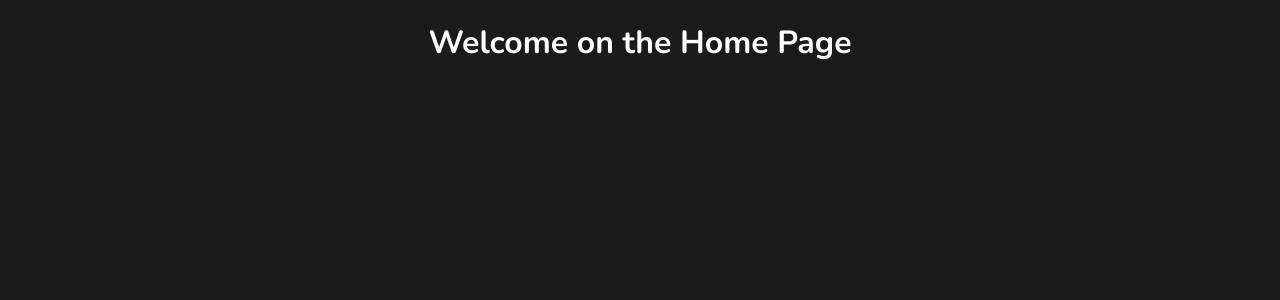
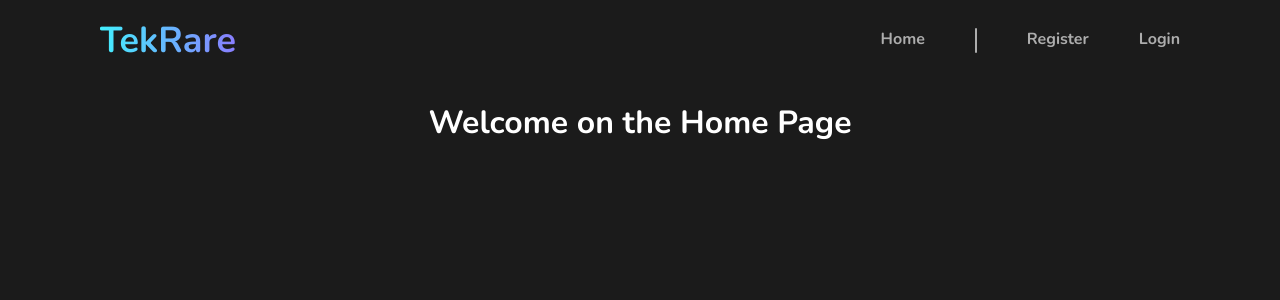
Before and after one commit to tekrare/front, a React (Create React App) app: page / in a window 1280 px wide. Shown: the top 300 px of the page. Built offline with nearby package versions, Linux system fonts and the light colour scheme.

Commit message:
feat(home): add Header component and use it in Home page

```diff
--- /dev/null
+++ b/src/components/Header/index.css
@@ -0,0 +1,34 @@
+.header {
+  display: flex;
+  flex-direction: row;
+  margin-left: 100px;
+  margin-right: 100px;
+  height: 80px;
+  align-items: center;
+}
+
+.header-logo {
+  font-size: 36px;
+  background: -webkit-linear-gradient(1turn, #43F0FE, #897DFE);
+  -webkit-background-clip: text;
+  -webkit-text-fill-color: transparent;
+}
+
+.header-menu {
+  margin-right: 0;
+  margin-left: auto;
+  display: flex;
+  flex-direction: row;
+}
+
+.header-menu-item {
+  color: #ADADAD;
+  margin-left: 50px;
+}
+
+.header-menu-vertical-bar {
+  width: 2px;
+  height: 25px;
+  background-color: #ADADAD;
+  border-radius: 1px;
+}
--- /dev/null
+++ b/src/components/Header/index.tsx
@@ -0,0 +1,28 @@
+import React, { Component } from 'react';
+import { Link } from 'react-router-dom';
+
+import './index.css';
+
+interface Props {
+  isLoggedIn: boolean;
+}
+
+export default class Header extends Component<Props> {
+  render() {
+    return (
+      <div className="header">
+        <Link to="/"><span className="header-logo">TekRare</span></Link>
+        <div className="header-menu">
+          <Link to="/"><span className="header-menu-item">Home</span></Link>
+          {!this.props.isLoggedIn ? (
+            <>
+              <div className="header-menu-vertical-bar header-menu-item"/>
+              <Link to="/register"><span className="header-menu-item">Register</span></Link>
+              <Link to="/login"><span className="header-menu-item">Login</span></Link>
+            </>
+          ) : null}
+        </div>
+      </div>
+    )
+  }
+}
--- a/src/pages/home/index.tsx
+++ b/src/pages/home/index.tsx
@@ -1,9 +1,15 @@
-import React, { Component } from 'react'
+import React, { Component } from 'react';
+import Header from '../../components/Header';
 
 export default class Home extends Component {
+  state = {
+    isLoggedIn: false,
+  }
+
   render() {
     return (
       <div>
+        <Header isLoggedIn={this.state.isLoggedIn} />
         <h1>Welcome on the Home Page</h1>
       </div>
     )
```
